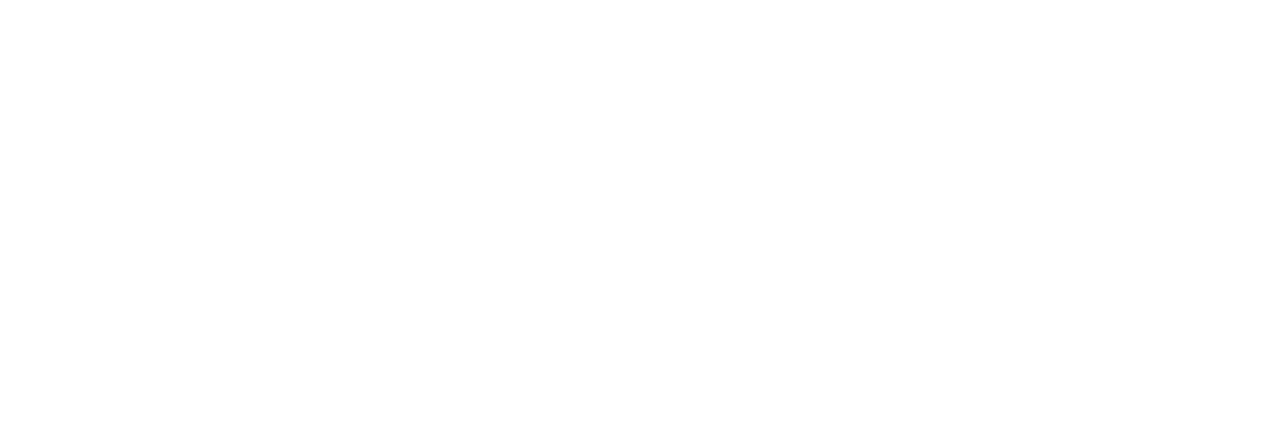
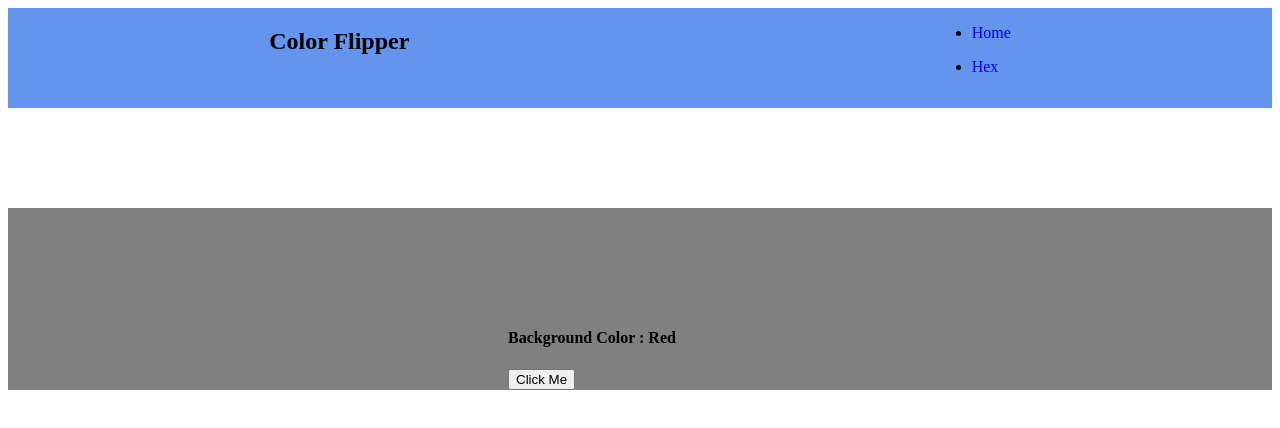
Before and after one commit to charuzain/Javascipt-Projects, a plain HTML site: page ColorFlipper/index.html in a window 1280 px wide. Drawn offline with Linux system fonts and the light colour scheme.

Commit message:
Simple color flipper using vanilla js

```diff
--- a/ColorFlipper/app.js
+++ b/ColorFlipper/app.js
@@ -0,0 +1,19 @@
+/* eslint-disable no-undef */
+const colors = ["red", "blue", "green", "purple", "yellow", "pink","orange","violet"];
+
+const button = document.querySelector(".btn");
+console.log(button);
+
+const text = document.querySelector(".color");
+
+button.addEventListener("click", function () {
+  const randomNumber = getRandomNumber();
+  console.log(randomNumber);
+  document.body.style.backgroundColor = colors[randomNumber];
+  text.textContent = colors[randomNumber];
+});
+
+const getRandomNumber = () => {
+  const number = Math.floor(Math.random() * colors.length);
+  return number;
+};
--- a/ColorFlipper/index.html
+++ b/ColorFlipper/index.html
@@ -4,9 +4,26 @@
   <meta charset="UTF-8">
   <meta http-equiv="X-UA-Compatible" content="IE=edge">
   <meta name="viewport" content="width=device-width, initial-scale=1.0">
+ <link rel="stylesheet" href="style.css">
   <title>Color Flipper</title>
 </head>
 <body>
+  <nav class="nav-container">
+    <div class = "nav-center">
+    <h1>Color Flipper</h1>
+    <ul class ="nav-links">
+      <li><a href="index.html">Home</a></li>
+      <li><a href="hex.html">Hex</a></li>
+    </ul>
+    </div>
+  </nav>
+  <main>
+    <div class ="main-container">
+    <h4>Background Color : <span class="color"> Red</span></h4>
+    <button class="btn">Click Me</button>
+</div>
+
+  </main>
 <script src="app.js"></script>
 </body>
 </html>
--- /dev/null
+++ b/ColorFlipper/style.css
@@ -0,0 +1,26 @@
+
+
+.nav-center{
+
+  display:flex;
+ justify-content: space-around;
+ height: 100px;
+ background-color: cornflowerblue;
+}
+
+.nav-links{
+   display:grid
+
+}
+li{
+    text-decoration: none;
+}
+a{
+  text-decoration: none;
+}
+.main-container{
+margin-top: 100px;
+padding-left: 500px;
+padding-top :100px;
+background-color: grey;
+}
```
Also changed, not shown: ColorFlipper/hex.html (added, +20 -0 lines).
